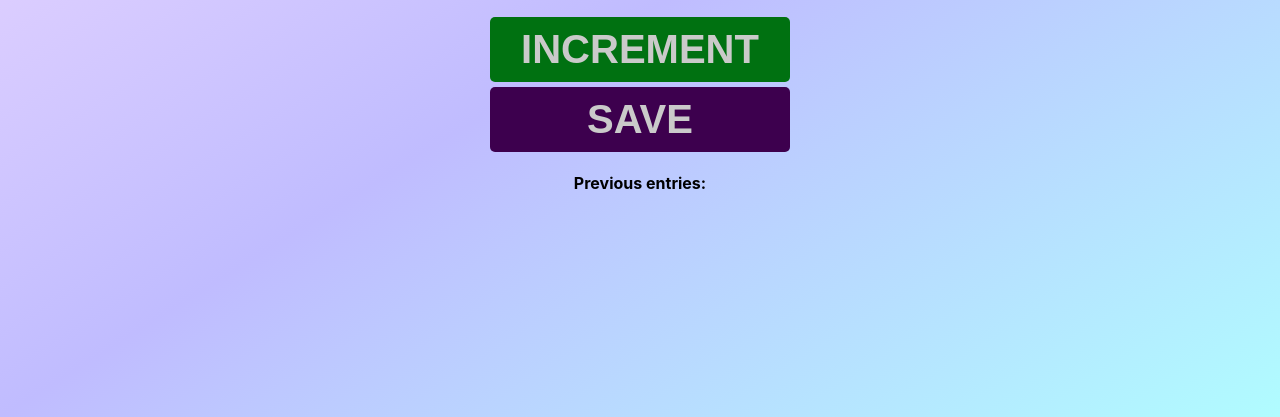
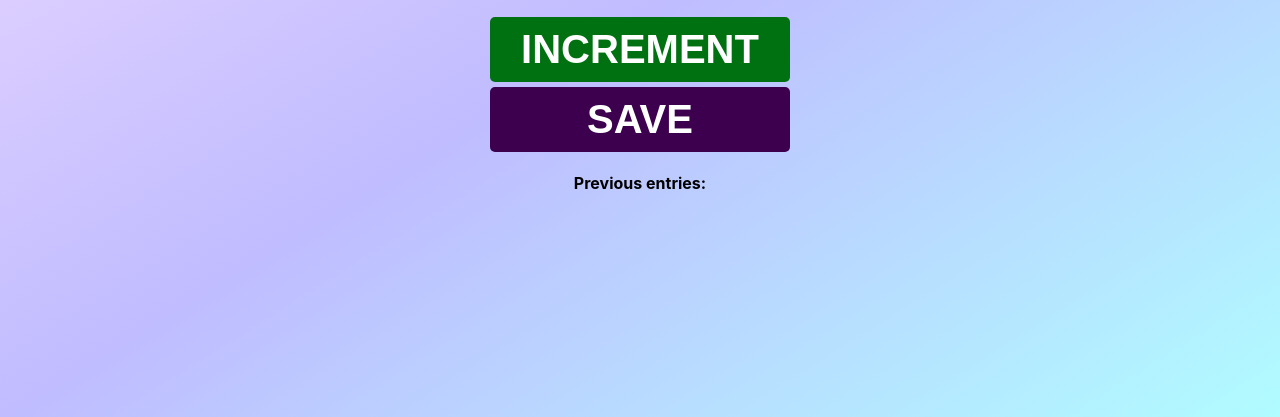
Before and after one commit to VincentWebDev/Counter, a plain HTML site: page index.html in a window 1280 px wide. Shown: the part 383-800 px from the top of the page. Drawn offline with Linux system fonts and the light colour scheme.

Commit message:
CSS changes

```diff
--- a/index.css
+++ b/index.css
@@ -29,7 +29,7 @@ button {
   border: none;
   padding-top: 10px;
   padding-bottom: 10px;
-  color: rgb(202, 202, 202);
+  color: rgb(255, 255, 255);
   font-size: 40px;
   font-weight: bold;
   width: 300px;
```
